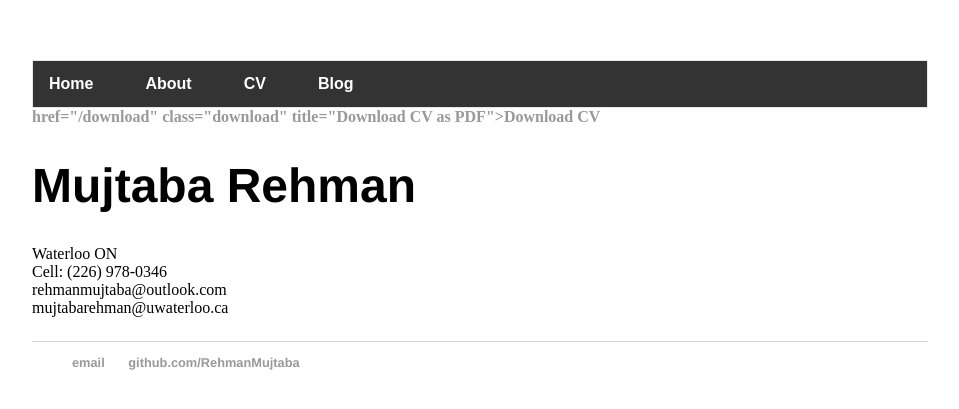
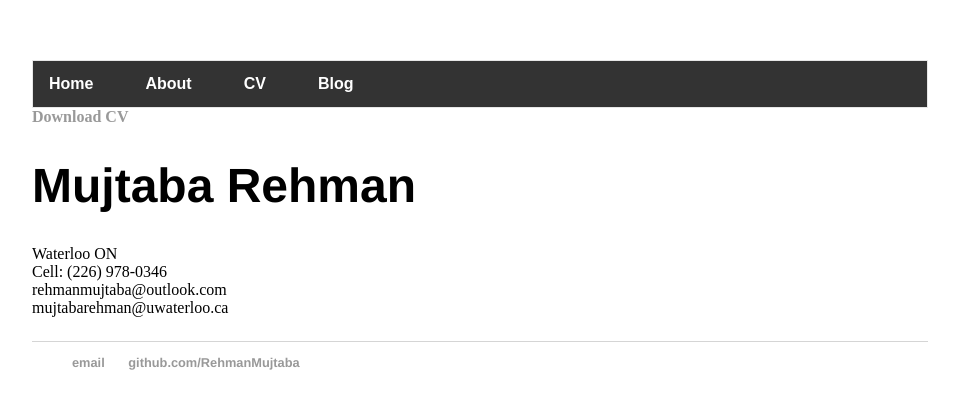
Before and after one commit to RehmanMujtaba/old-website, a Jekyll site: the page built from cv/index.html, in a window 1280 px wide. Shown: the top 409 px of the page, without its empty margins (160-1119 px from the left). Built offline with Jekyll 4.4.1, drawn with Linux system fonts in a browser that asks for light colours.

Commit message:
Update index.html

```diff
--- a/cv/index.html
+++ b/cv/index.html
@@ -4,7 +4,7 @@ title: Mujtaba Personal Website
 ---
     <div class="container">
       <div class="cv">
-          <b> href="/download" class="download" title="Download CV as PDF">Download CV</b>
+          <b href="/download" class="download" title="Download CV as PDF">Download CV</b>
                 <h1>Mujtaba Rehman</h1>
                 Waterloo ON<br>
                 Cell: (226) 978-0346<br>
```
